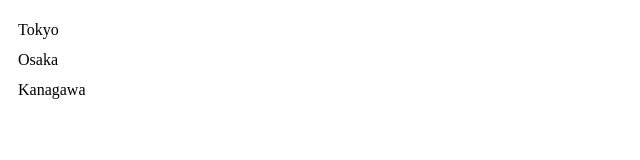
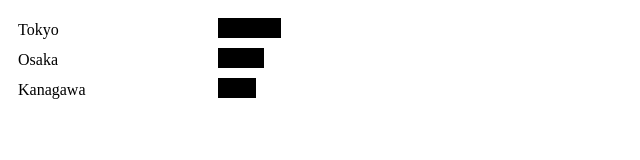
Before and after one commit to Raystar247/InfoVis2022, a plain HTML site: page W04/w04_task2.html in a window 1280 px wide. Shown: the whole page, without its empty margins (0-640 px from the left). Drawn offline with nearby package versions, Linux system fonts and the light colour scheme.

Commit message:
change the csv file

```diff
--- a/W04/w04_task2.csv
+++ b/W04/w04_task2.csv
@@ -1,4 +1,4 @@
-pref, density
+pref,density
 "Tokyo",63
 "Osaka",46
 "Kanagawa",38
--- a/W04/w04_task2.html
+++ b/W04/w04_task2.html
@@ -10,15 +10,15 @@
 	 var svg = d3.select("body").append("svg")
                  .attr("width", 1000).attr("height", 500);
      d3.csv("https://raystar247.github.io/InfoVis2022/W04/w04_task2.csv", draw);
-
-
+     // var data = [{pref: "Tokyo",  density: "63"}, {pref: "Osaka",  density: "46"}, {pref: "Kanagawa",  density: "38"}];
+     // draw(data);
      function draw(data) {
-         console.log(data);
+         console.log(data[0].density);
          svg.selectAll("rect").data(data).enter().append("rect")
-            .attr("x", padding + 70)
+            .attr("x", padding + 200)
             .attr("y", function(d,i){ return padding + i * ( height + padding ); })
-            .attr("width", function(d){ return d.density; })
             .attr("height", height)
+            .attr("width", function(d){ return d.density; });
          svg.selectAll("text").data(data).enter().append("text")
             .attr("x", padding)
             .attr("y", function(d,i){ return padding + i * ( height + padding ) + 17; })
```
